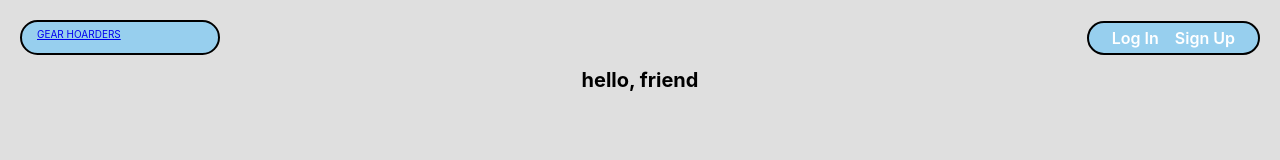
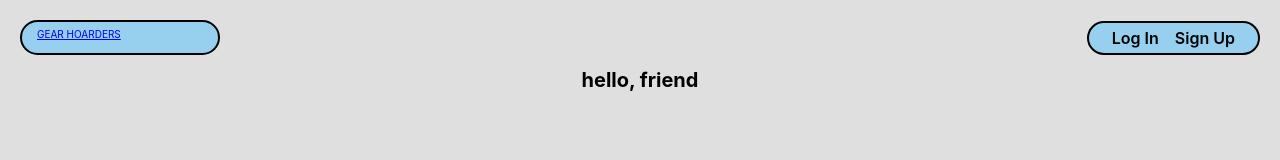
Before and after one commit to dcollis92/gear-hoarder-front-end, a React (Create React App) app: page / in a window 1280 px wide. Shown: the top 160 px of the page. Built offline with nearby package versions, Linux system fonts and the light colour scheme; no server answers.

Commit message:
display text

```diff
--- a/package.json
+++ b/package.json
@@ -6,6 +6,7 @@
     "@testing-library/jest-dom": "^5.16.1",
     "@testing-library/react": "^12.1.2",
     "@testing-library/user-event": "^13.5.0",
+    "bootstrap": "^5.1.3",
     "buffer": "^6.0.3",
     "react": "^17.0.2",
     "react-dom": "^17.0.2",
--- a/src/components/RigCard/RigCard.jsx
+++ b/src/components/RigCard/RigCard.jsx
@@ -11,7 +11,6 @@ const RigCard = ({ rig, rigImages }) => {
           <img className="usr-img" src={rigImages[idx]} alt={`${rig.name}`} />
         </div>
         <h2 className="card-title">{rig.name}</h2>
-        <p></p>
         <p><small>{rig.description}</small></p>
       </div>
     </Link>
--- a/src/pages/RigList/RigList.jsx
+++ b/src/pages/RigList/RigList.jsx
@@ -17,6 +17,7 @@ const RigList = ({rigs, rigImages}) => {
           rigImages={rigImages} />
         ))}
       </section>
+
     </>
   )
 }
--- a/src/styles/index.css
+++ b/src/styles/index.css
@@ -42,7 +42,7 @@ body {
   --submit: rgb(26, 128, 0);
   --danger: rgb(0, 0, 0);
   --secondary: rgb(57, 57, 57);
-  --text-color: rgb(255, 255, 255);
+  --text-color: rgb(0, 0, 0);
   --button-bg: rgb(255, 255, 255);
   --nav-bg: rgba(111, 111, 111, 0.7);
   --nav-bg-ff: rgba(179, 179, 179, 0.9);
```
Also changed, not shown: 1 other file (tests, documents, lock files or other folders).
